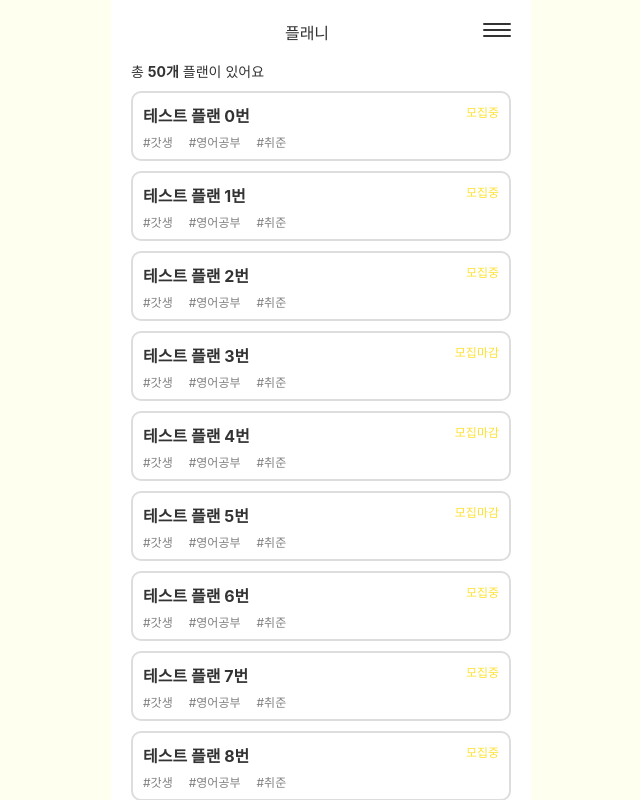
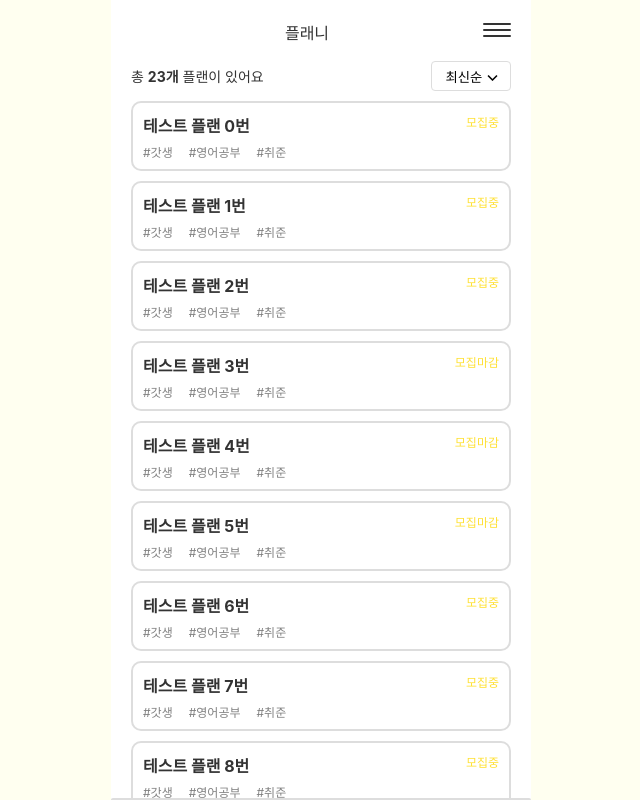
Before and after one commit to plani-power/frontend, a React (Create React App) app: page / in a window 1280 px wide. Shown: the top 800 px of the page, without its empty margins (319-959 px from the left). Built offline with nearby package versions, Linux system fonts and the light colour scheme.

Commit message:
Feat: 플랜 목록 바텀시트 적용 및 정렬 기준 변경 이벤트 생성

```diff
--- a/src/pages/main/MainPage.tsx
+++ b/src/pages/main/MainPage.tsx
@@ -1,15 +1,16 @@
-import Select, { SelectOption } from "common/components/Select";
+import { PlanApi } from "api/plan";
+import SelectBox, { SelectOption } from "common/components/SelectBox";
 import { PlanList, plan } from "pages/plans/PlanList";
-import { useState } from "react";
+import { ChangeEvent, useState } from "react";
 import styled from "styled-components";
 
 /* FIXME 더미데이터*/
-const test = Array(50).fill(undefined).map((v, i) => {
+const test = Array(23).fill(undefined).map((v, i) => {
 	return {
 		id: i,
 		name: `테스트 플랜 ${i}번`,
 		creator: `작성자${i}`,
-		created: new Date().getTimezoneOffset,
+		created: +new Date().getTimezoneOffset - i * 100,
 		hashtag: '갓생,영어공부,취준',
 		memberCount: Math.floor(Math.random() * 10),
 		status: Math.floor(Math.random() * 2)
@@ -28,17 +29,115 @@ const ListSummary = styled.div`
   	}
 `
 
-const options: SelectOption[] = [{title: '최신순', value: 'date', selected: true}]
+const SortButton = styled.button`
+	width: 80px;
+	height: 30px;
+	display: flex;
+	justify-content: center;
+	align-items: center;
+	border: 1px solid #ddd;
+	border-radius: 4px;
+	background-color: white;
+	cursor: pointer;
+	span {
+		font-weight: normal;
+	}
+	.label {
+		padding-left: 6px
+	}
+	.material-symbols-outlined {
+		font-size: 20px;
+		line-height: 20px;
+		padding-top: 3px;
+	}
+`
+const BottomSheet = styled.ul`
+	width: 100%;
+	max-width: 420px;
+	height: 0px;
+	position: fixed;
+	bottom: 0;
+	border: 1px solid #ddd;
+	border-top-left-radius: 10px;
+	border-top-right-radius: 10px;
+	overflow: hidden;
+	transition: all 1s ease;
+	background-color: white;
+	padding: 0;
+	margin-left: -20px;
+	box-sizing: border-box;
+	z-index: 9;
+	&.active {
+		height: 160px;
+		padding: 20px 0;
+	}
+	li {
+		display: flex;
+		width: 100%;
+		font-size: 16px;
+		justify-content: center;
+	}
+
+	button {
+		width: 80px;
+		padding: 10px 4px 10px 10px;
+		cursor: pointer;
+		justify-content: center;
+		background-color: inherit;
+		font-size: 16px;
+		text-align: right;
+	}
+	li:hover {
+		background-color: var(--white);
+	}
+	button.selected + span.material-symbols-outlined {
+		display: flex;
+		width: 22px;
+		font-weight: bold;
+		color: var(--main-color);
+		font-size: 22px;
+		line-height: 38px;
+	}
+`
+const sortList = ['최신순', '이름순', '인기순']
+
+
 const MainPage = () => {
 
+	const [sortBy, setSortBy] = useState(sortList[0]);
+	const [showBottomSheet, setShowBottomSheet] = useState(false);
+	const [filter, setFilter] = useState('all');
+
+	const initList = async () => {
+		const api = new PlanApi();
+		/* TODO 정렬과 온오프 여부 필터를 파라미터로 넘기기 */
+		const plans = api.getPlans({});
+	}
+
 	return <>
+
 		<ListSummary>
 			<p>
 				총 <span>{test.length ?? 0}개</span> 플랜이 있어요
 			</p>
-			{/* <Select props={options} /> */}
+			<SortButton onClick={() => setShowBottomSheet(!showBottomSheet)}>
+				<span className="label">{sortBy}</span>
+				<span className="material-symbols-outlined">
+					expand_more
+				</span>
+			</SortButton>
 		</ListSummary>
-		<PlanList plans={test} />
+		<PlanList plans={test} sortBy={sortBy} filter={filter} />
+		<BottomSheet className={showBottomSheet ? 'active' : ''}>
+			{sortList.map((sort) => <li key={sort}>
+				<button className={sortBy === sort ? 'selected' : ''} onClick={()=>{setSortBy(sort)}}>
+					{sort}
+				</button>
+				<span className="material-symbols-outlined" >
+					{sortBy === sort ? 'done' : ' '}
+				</span>
+			</li>)}
+		</BottomSheet>
 	</>;
 }
 
--- a/src/pages/plans/PlanList.tsx
+++ b/src/pages/plans/PlanList.tsx
@@ -85,18 +85,6 @@ const Li = styled.li`
     }
 `
 
-const MoreButton = styled.button`
-    dispaly: flex;
-    width: 100%;
-    height: 60px;
-    color: #FFE135;
-    font-weight: bold;
-    background-color:white;
-    border: 3px solid #FFE135;
-    border-radius: 10px;
-    cursor: pointer;
-`
-
 const PlanItem = (props: { plan: plan }) => {
     const { name, hashtag, status } = props.plan;
     return (
@@ -112,13 +100,15 @@ const PlanItem = (props: { plan: plan }) => {
         </Li>
     )
 }
-export const PlanList = (props: { plans: plan[] }) => {
 
-    const { plans } = props;
+
+export const PlanList = (props: { plans: plan[], sortBy: string, filter: string }) => {
+
+    const { plans, sortBy, filter } = props;
     const pageSize = 10;
     const [pageNum, setPageNum] = useState(1);
     const [list, setList] = useState<plan[]>([]);
-    console.log({ pageNum })
+
     useEffect(() => {
         const lastPageNum = Math.ceil(plans.length / pageSize);
         let start;
@@ -131,7 +121,6 @@ export const PlanList = (props: { plans: plan[] }) => {
         if(pageNum === lastPageNum) {
             end = plans?.length
         }
-        console.log({start, end})
         setList(list.concat(plans?.slice(start, end)))
     }, [pageNum])
 
@@ -157,9 +146,6 @@ export const PlanList = (props: { plans: plan[] }) => {
                     return <PlanItem key={plan.id} plan={plan} />
                 })}
             </Ul>
-            {/* {pageNum * pageSize === plans.length - 1 ? '' : <MoreButton onClick={() => {
-                setPageNum(pageNum + 1);
-            }}>더보기</MoreButton>} */}
         </>
     )
 }
```
